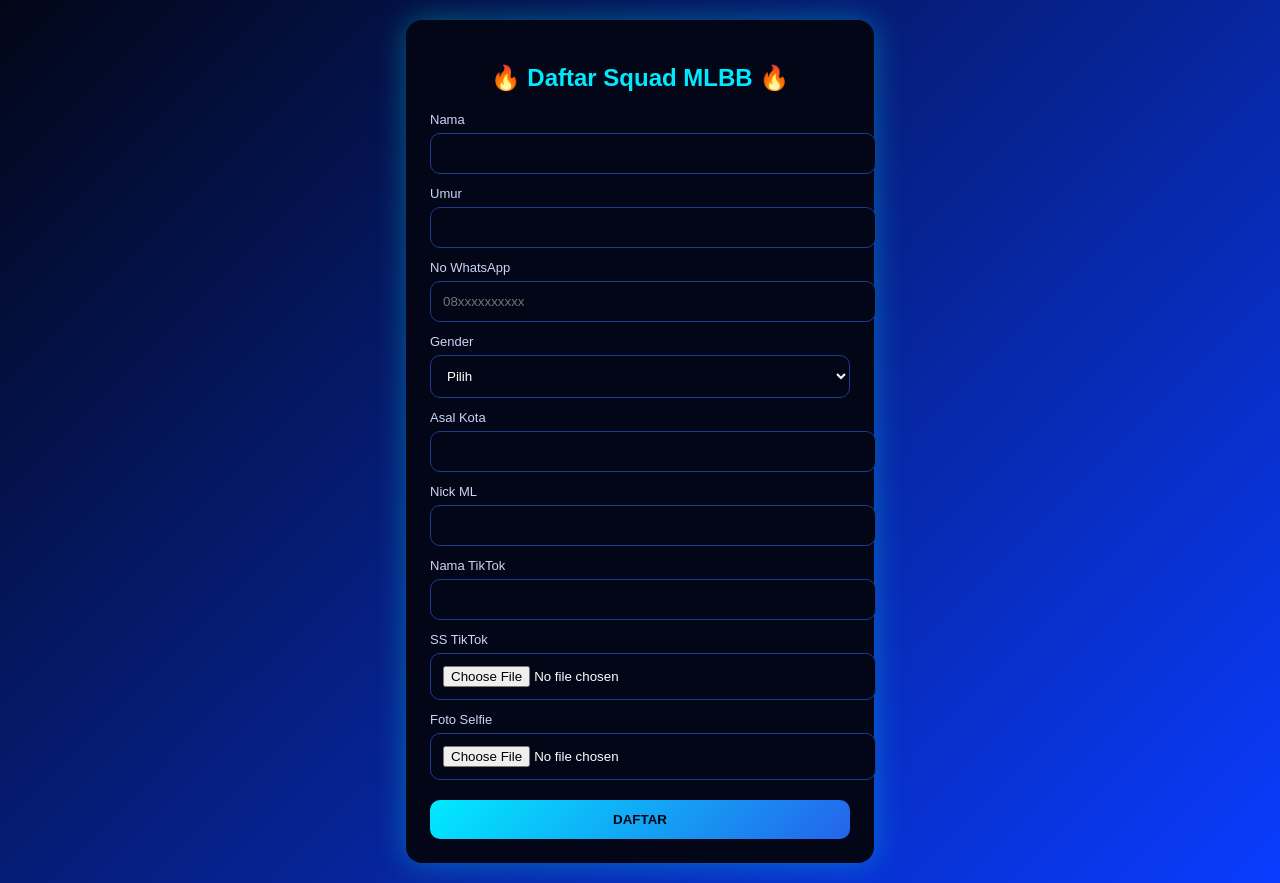
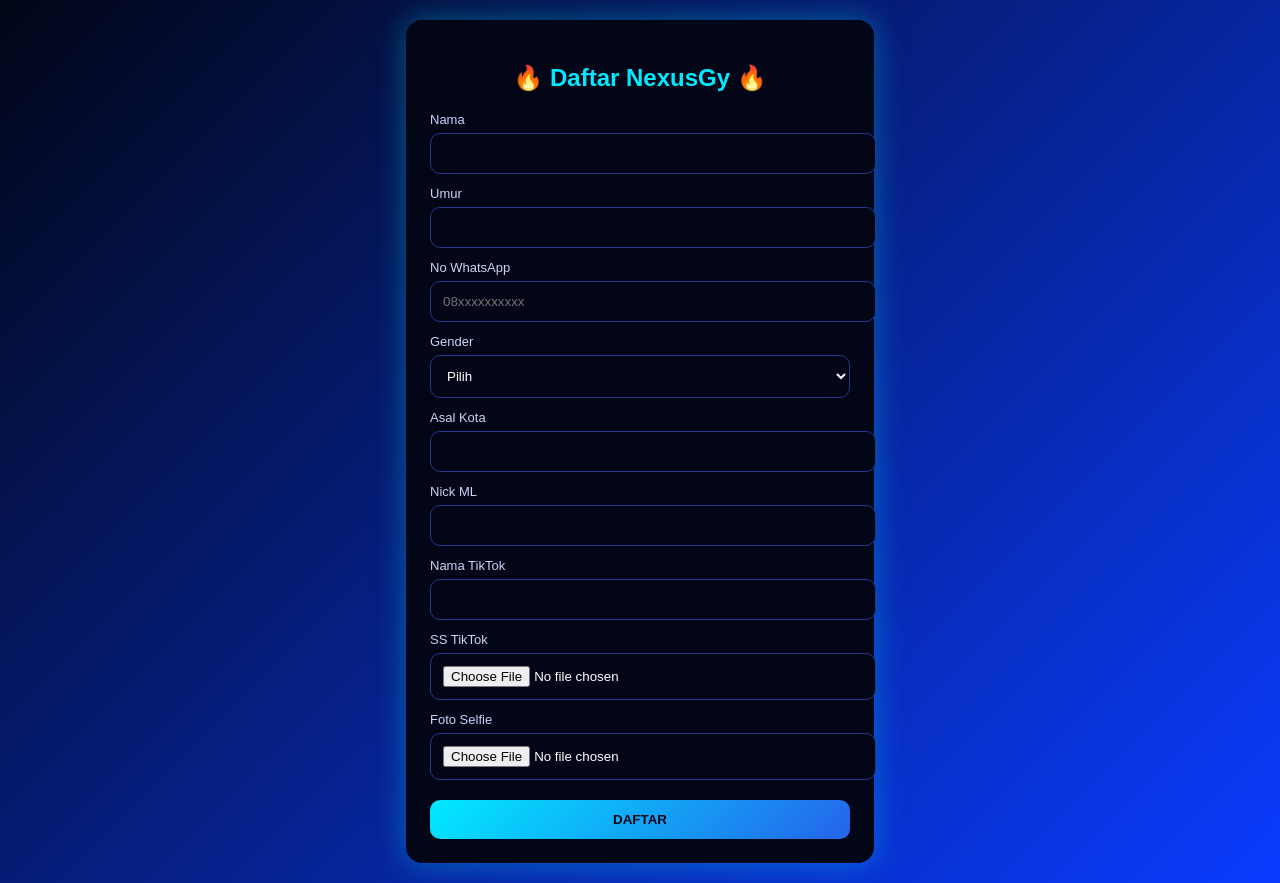
Before and after one commit to GrryXyz/greyvv, a website: page public/index.html in a window 1280 px wide. Drawn offline with Linux system fonts and the light colour scheme.

Commit message:
index.html

```diff
--- a/public/index.html
+++ b/public/index.html
@@ -3,7 +3,7 @@
 <head>
 <meta charset="UTF-8">
 <meta name="viewport" content="width=device-width, initial-scale=1.0">
-<title>Pendaftaran Squad MLBB</title>
+<title>Pendaftaran NexusGy</title>
 <style>
 body{margin:0;font-family:Arial;background:linear-gradient(135deg,#020617,#0a3cff);
 display:flex;justify-content:center;align-items:center;min-height:100vh;padding:20px}
@@ -19,7 +19,7 @@ color:#020617;font-weight:bold;border:none}
 </head>
 <body>
 <div class="card">
-<h2>🔥 Daftar Squad MLBB 🔥</h2>
+<h2>🔥 Daftar NexusGy 🔥</h2>
 <form action="/daftar" method="POST" enctype="multipart/form-data">
 <label>Nama</label><input name="nama" required>
 <label>Umur</label><input type="number" name="umur" required>
```
